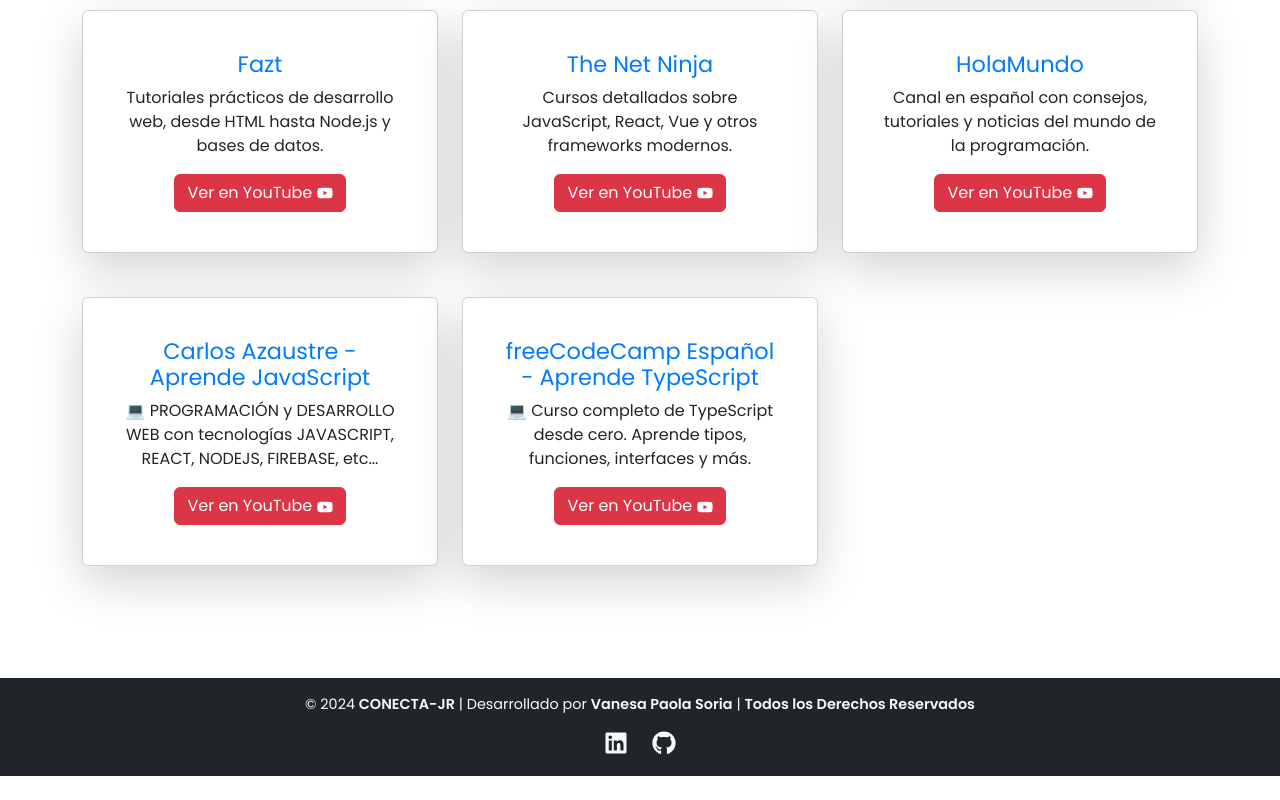
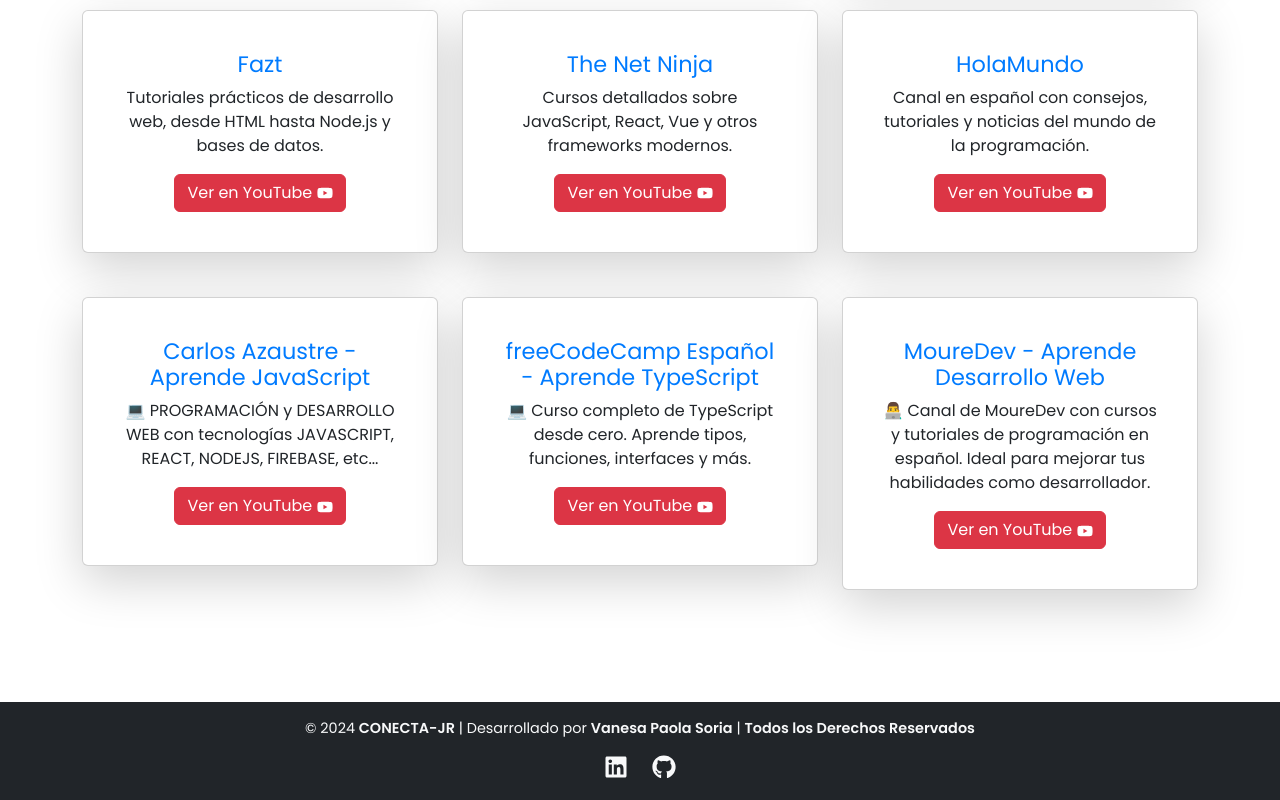
Before and after one commit to vanehit/Conecta-Jr, a React (Vite) app: page /consejos in a window 1280 px wide. Shown: the part 3603-4403 px from the top of the page. Before the commit the page ends 4379 px from the top, so only its background shows below. Built offline with nearby package versions, Linux system fonts and the light colour scheme; no server answers.

Commit message:
card de moureDev

```diff
--- a/src/Pages/Consejos.jsx
+++ b/src/Pages/Consejos.jsx
@@ -386,7 +386,23 @@
               </Card.Body>
             </Card>
           </Col>
-
+          <Col md={4} className="mb-4">
+            <Card className="shadow-lg">
+              <Card.Body>
+                <Card.Title>MoureDev - Aprende Desarrollo Web</Card.Title>
+                <Card.Text>
+                  👨‍💻 Canal de MoureDev con cursos y tutoriales de programación en español. Ideal para mejorar tus habilidades como desarrollador.
+                </Card.Text>
+                <Button
+                  variant="danger"
+                  href="https://www.youtube.com/@mouredev"
+                  target="_blank"
+                >
+                  Ver en YouTube <FaYoutube />
+                </Button>
+              </Card.Body>
+            </Card>
+          </Col>
         </Row>
       </Container>
 
```
